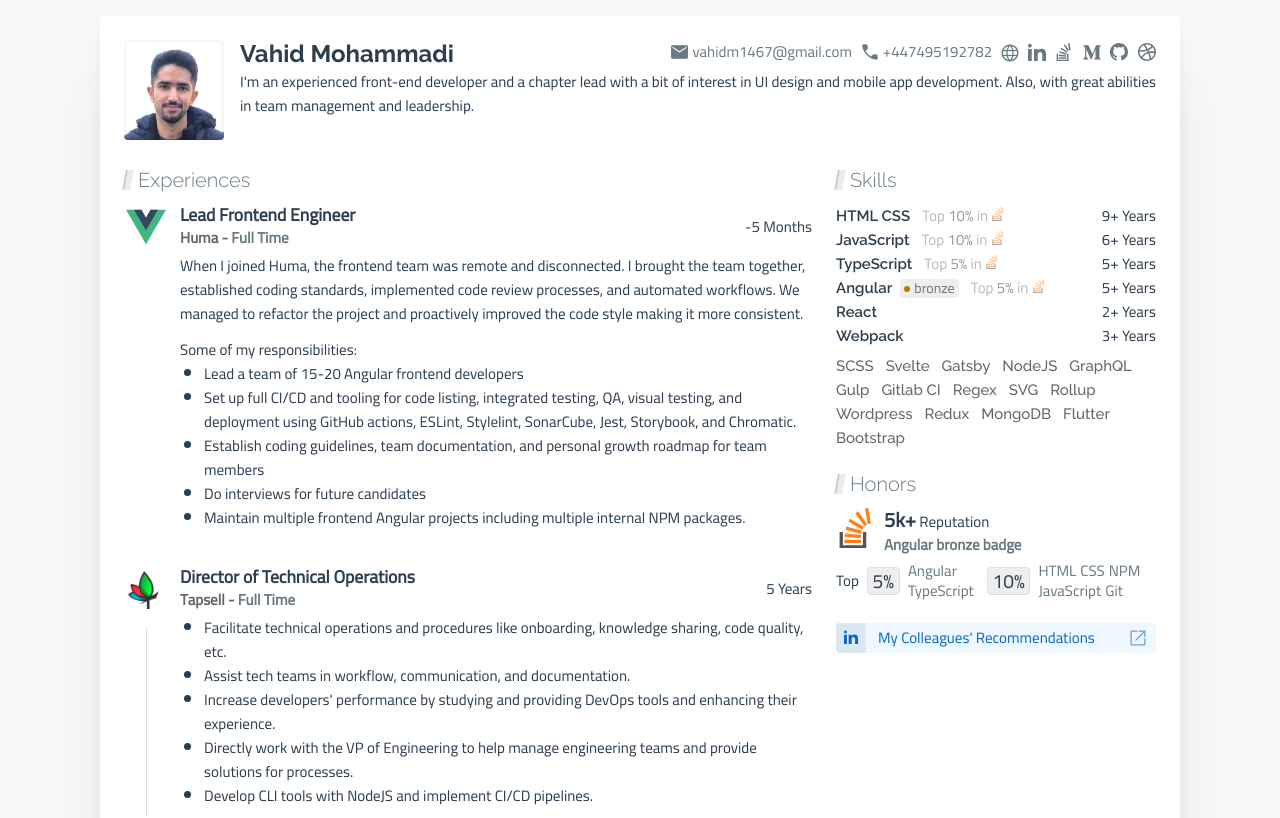
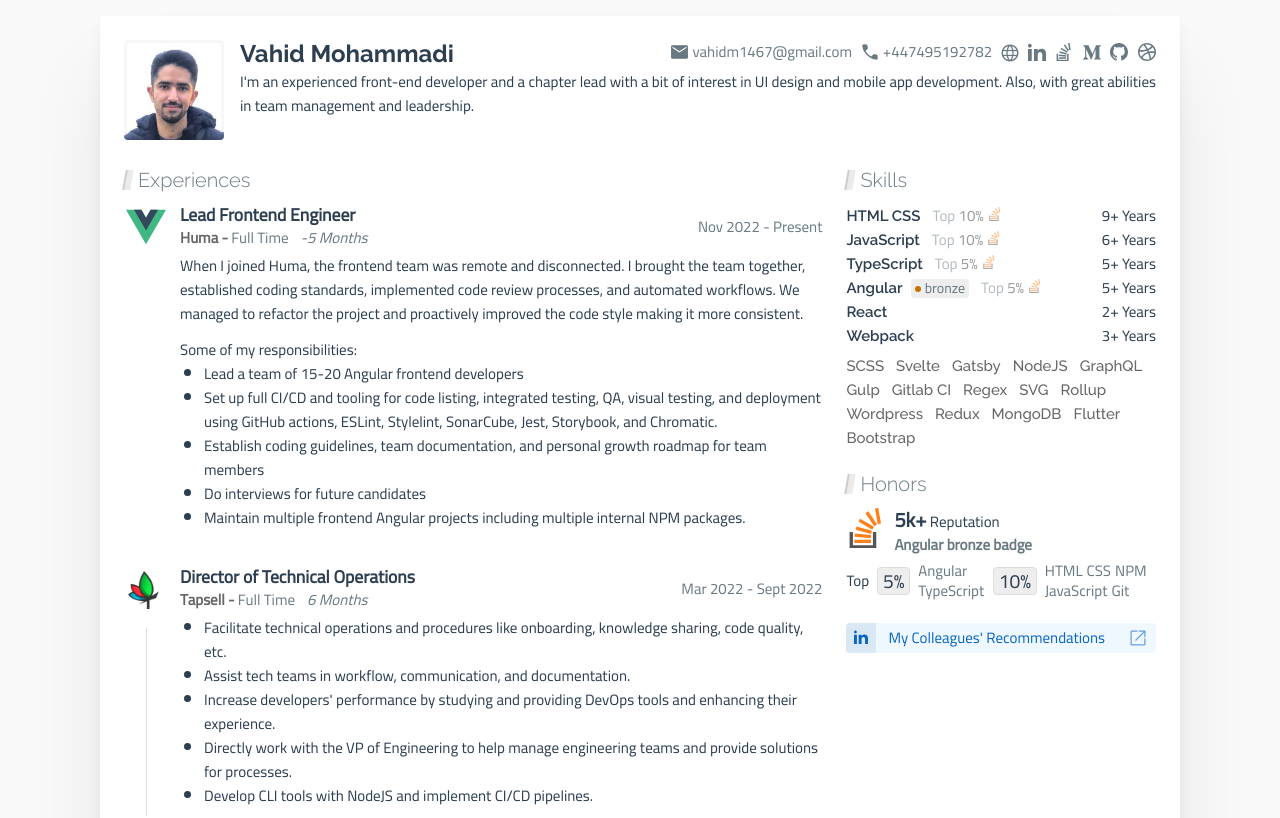
Before and after one commit to imancn/resume-builder, a Vue app: page / in a window 1280 px wide. Shown: the top 818 px of the page. Built offline with nearby package versions, Linux system fonts and the light colour scheme; a web font is replaced by a local one.

Commit message:
improve: add position date range and better widths

```diff
--- a/src/Resume.vue
+++ b/src/Resume.vue
@@ -53,6 +53,7 @@ import HonorsList from '@/HonorsList.vue';
 }
 
 .aside {
-  flex: 0 0 320px;
+  flex: 0 0 min(320px, 30%);
+  min-width: 275px;
 }
 </style>
--- a/src/SkillsList.vue
+++ b/src/SkillsList.vue
@@ -48,7 +48,7 @@ const otherSkills: string[] = [
         class="top-percentile"
         :title="`Top ${s.topPercentileInStackoverflow}% in StackOverFlow`"
       >
-        Top <span class="percentile">{{ s.topPercentileInStackoverflow }}%</span> in
+        Top <span class="percentile">{{ s.topPercentileInStackoverflow }}%</span>
         <span class="stackoverflow-icon"><IconStackoverflow :is-colored="true" /></span>
       </div>
       <div class="skill-years">{{ s.years }}+ Years</div>
@@ -95,6 +95,7 @@ const otherSkills: string[] = [
     width: 14px;
     height: 14px;
     display: inline-block;
+    margin-inline-start: 0.25rem;
   }
 }
 .badge {
@@ -106,6 +107,7 @@ const otherSkills: string[] = [
   background: #eee;
   margin-inline-start: 0.5rem;
   cursor: pointer;
+  white-space: nowrap;
   &::before {
     content: '';
     vertical-align: 1px;
--- a/src/components/WorkExperience.vue
+++ b/src/components/WorkExperience.vue
@@ -1,19 +1,30 @@
 <script setup lang="ts">
-import type { WorkExperienceModel } from '@/models/experience';
+import type { WorkExperienceModel, WorkPositionModel } from '@/models/experience';
 
 const props = defineProps<{
   work: WorkExperienceModel;
 }>();
 
-function getDateRangeLength() {
-  const endPosition = props.work.positions[0]?.end;
-  const endYear = endPosition && parseInt(endPosition.year, 10);
-  const endMonth = endPosition && parseInt(endPosition.month, 10);
+// function getWholeDateRangeLength() {
+//   const endPosition = props.work.positions[0];
+//   const startPosition = props.work.positions[props.work.positions.length - 1];
+//   if (!startPosition || !endPosition) throw new Error('No positions found');
+//   return getDateRangeLengthBetweenPositions(startPosition, endPosition);
+// }
+function getPositionDateRangeLength(position: WorkPositionModel) {
+  return getDateRangeLengthBetweenPositions(position, position);
+}
+function getDateRangeLengthBetweenPositions(
+  startPosition: WorkPositionModel,
+  endPosition: WorkPositionModel,
+) {
+  const endPositionEnd = endPosition.end;
+  const endYear = endPositionEnd && parseInt(endPositionEnd.year, 10);
+  const endMonth = endPositionEnd && parseInt(endPositionEnd.month, 10);
 
-  const startPosition = props.work.positions[props.work.positions.length - 1]?.start;
-  if (!startPosition) throw new Error('No start time for the position found');
-  const startYear = parseInt(startPosition.year, 10);
-  const startMonth = parseInt(startPosition.month, 10);
+  const startPositionStart = startPosition.start;
+  const startYear = parseInt(startPositionStart.year, 10);
+  const startMonth = parseInt(startPositionStart.month, 10);
   const nowDate = new Date();
 
   const years: number = endYear ? endYear - startYear : nowDate.getFullYear() - startYear;
@@ -22,6 +33,23 @@ function getDateRangeLength() {
   return years === 0
     ? `${months} Months`
     : `${years}${months >= 6 ? '.5+' : months > 0 ? '+' : ''} Years`;
+}
+function getMonthName(monthNumber: string) {
+  const monthNames = [
+    'Jan',
+    'Feb',
+    'Mar',
+    'Apr',
+    'May',
+    'June',
+    'July',
+    'Aug',
+    'Sept',
+    'Oct',
+    'Nov',
+    'Dec',
+  ];
+  return monthNames[parseInt(monthNumber) - 1];
 }
 </script>
 
@@ -39,10 +67,15 @@ function getDateRangeLength() {
       <div class="company">
         <span class="company-name">{{ work.company }}</span>
         - <span class="job-type">{{ work.type }}</span>
+        <span class="position-time">{{ getPositionDateRangeLength(p) }}</span>
       </div>
 
       <div class="time">
-        <span>{{ getDateRangeLength() }}</span>
+        <span class="position-date-range"
+          >{{ getMonthName(p.start.month) }} {{ p.start.year }} -
+          {{ p.end ? getMonthName(p.end.month) : 'Present' }}
+          {{ p.end?.year }}
+        </span>
       </div>
 
       <div class="job-desc" v-html="p.desc"></div>
@@ -90,6 +123,9 @@ function getDateRangeLength() {
   align-items: center;
   text-transform: capitalize;
 }
+.position-date-range {
+  color: var(--text-3);
+}
 .company {
   grid-area: company;
   text-transform: capitalize;
@@ -101,6 +137,13 @@ function getDateRangeLength() {
   //color: var(--text-3);
 }
 .job-type {
+  color: var(--text-3);
+  font-weight: normal;
+}
+.position-time {
+  margin-inline-start: 0.75rem;
+  font-weight: normal;
+  font-style: italic;
   color: var(--text-3);
 }
 .job-title {
```
